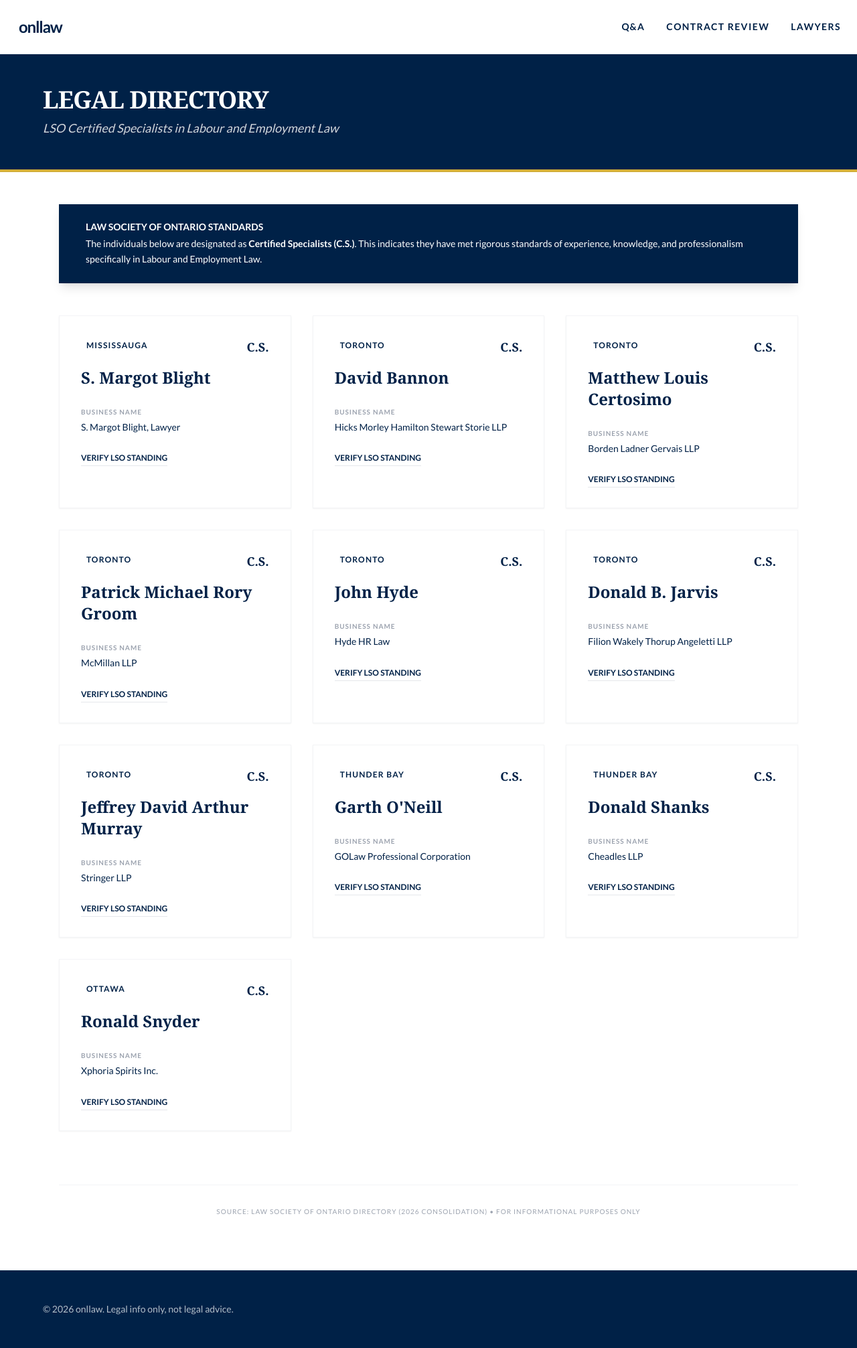
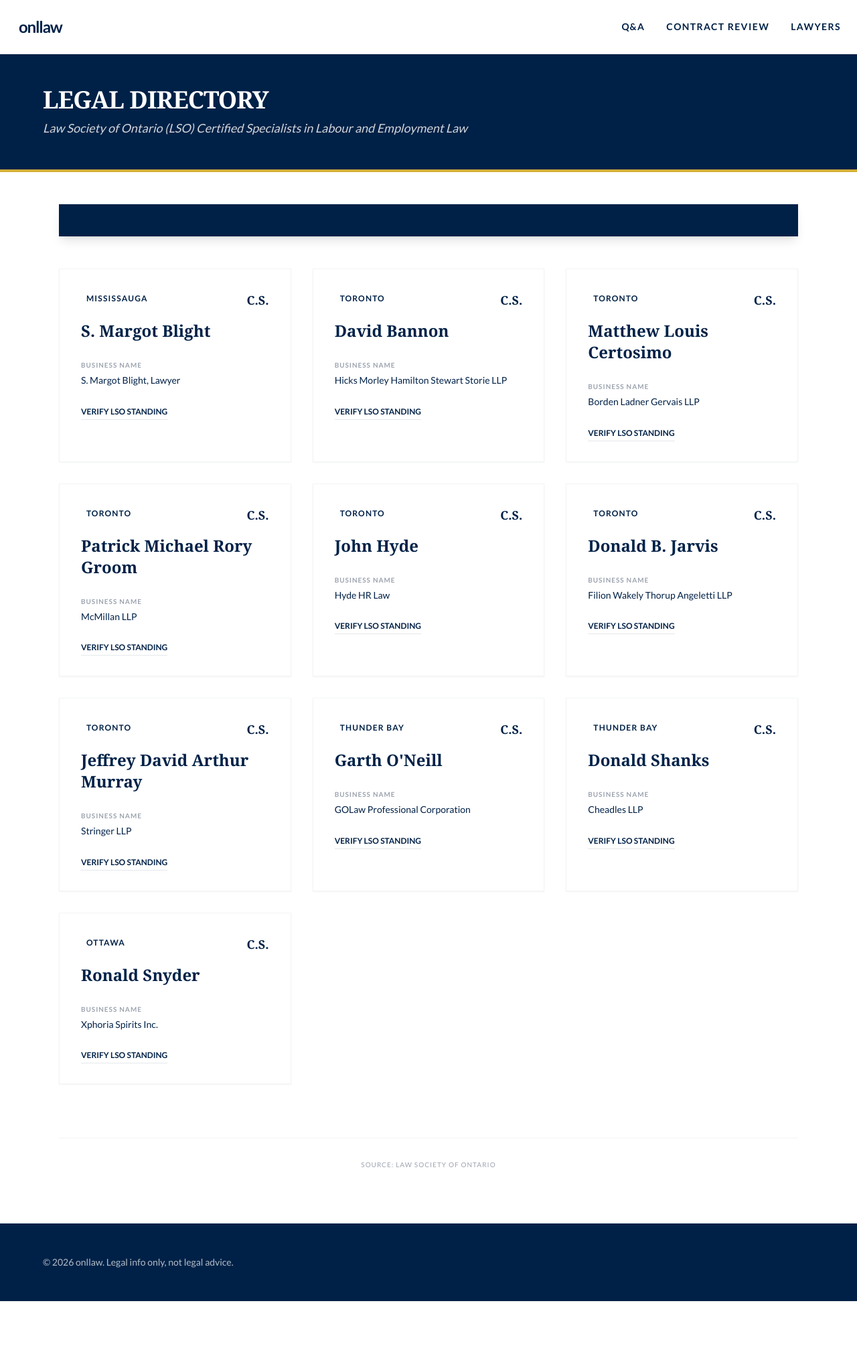
Before and after one commit to edimaudo/onllaw, a FastAPI app: page /api/lawyers in a window 1280 px wide. Shown: the whole page at 67% size. After the commit the page ends 1943 px from the top, so only its background shows below. Run offline with FastAPI, Linux system fonts and the light colour scheme; some libraries are stand-ins or nearby versions; some web fonts are replaced.

Commit message:
Update lawyers.html

```diff
--- a/templates/lawyers.html
+++ b/templates/lawyers.html
@@ -4,17 +4,13 @@
 <header class="bg-navy text-white py-12 px-6 border-b-4 border-gold">
     <div class="max-w-6xl mx-auto">
         <h1 class="text-4xl font-serif font-bold mb-2 uppercase tracking-tight">Legal Directory</h1>
-        <p class="text-lg text-gray-300 font-light italic">LSO Certified Specialists in Labour and Employment Law</p>
+        <p class="text-lg text-gray-300 font-light italic"> Law Society of Ontario (LSO) Certified Specialists in Labour and Employment Law</p>
     </div>
 </header>
 
 <main class="max-w-6xl mx-auto py-12 px-6">
     <div class="mb-12 p-6 bg-navy text-white flex items-start space-x-4 shadow-lg">
         <span class="text-3xl"></span>
-        <div>
-            <h4 class="font-bold text-gold uppercase text-sm mb-1">Law Society of Ontario Standards</h4>
-            <p class="text-sm leading-relaxed">The individuals below are designated as <strong>Certified Specialists (C.S.)</strong>. This indicates they have met rigorous standards of experience, knowledge, and professionalism specifically in Labour and Employment Law.</p>
-        </div>
     </div>
 
     <div class="grid grid-cols-1 md:grid-cols-2 lg:grid-cols-3 gap-8">
@@ -42,7 +38,7 @@
     </div>
 
     <footer class="mt-20 py-8 border-t border-gray-100 text-center text-gray-400 text-[10px] uppercase tracking-widest">
-        Source: Law Society of Ontario Directory (2026 Consolidation) • For Informational Purposes Only
+        Source: Law Society of Ontario
     </footer>
 </main>
 {% endblock %}
```
